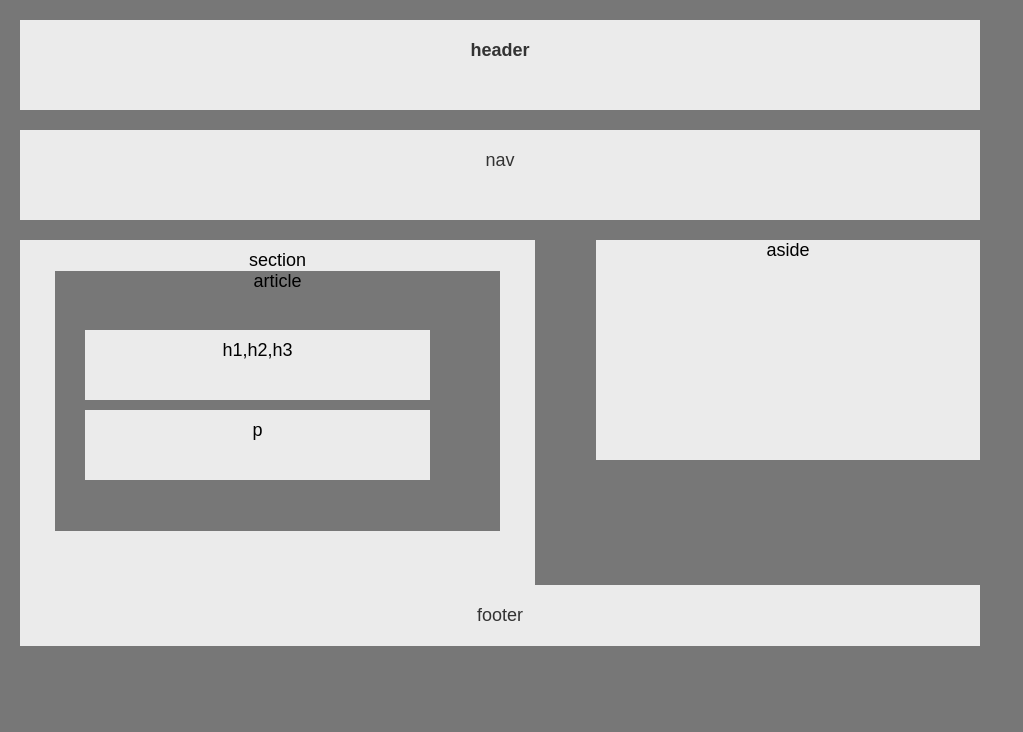
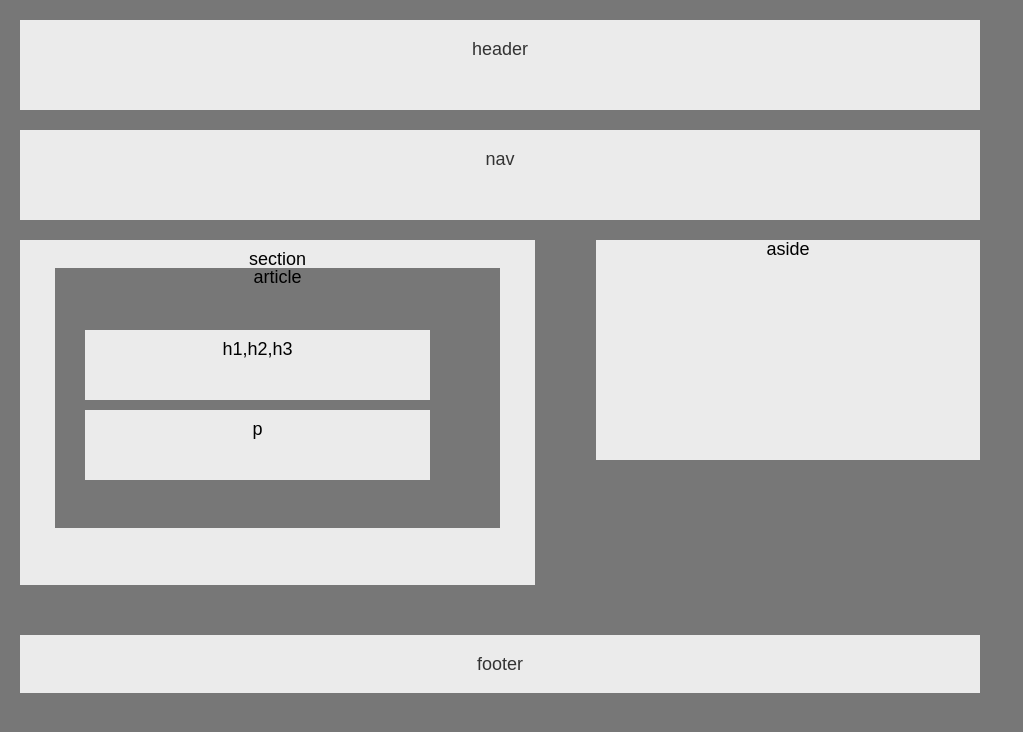
Before and after one commit to evnelson315/HW-wireframe, a PHP site: page / in a window 1280 px wide. Shown: the top 732 px of the page, without its empty margins (0-1023 px from the left). Run offline with PHP 8.4, Linux system fonts and the light colour scheme.

Commit message:
footer works

```diff
--- a/style.css
+++ b/style.css
@@ -1,3 +1,52 @@
+/* http://meyerweb.com/eric/tools/css/reset/
+   v2.0 | 20110126
+   License: none (public domain)
+*/
+
+html, body, div, span, applet, object, iframe,
+h1, h2, h3, h4, h5, h6, p, blockquote, pre,
+a, abbr, acronym, address, big, cite, code,
+del, dfn, em, img, ins, kbd, q, s, samp,
+small, strike, strong, sub, sup, tt, var,
+b, u, i, center,
+dl, dt, dd, ol, ul, li,
+fieldset, form, label, legend,
+table, caption, tbody, tfoot, thead, tr, th, td,
+article, aside, canvas, details, embed,
+figure, figcaption, footer, header, hgroup,
+menu, nav, output, ruby, section, summary,
+time, mark, audio, video {
+	margin: 0;
+	padding: 0;
+	border: 0;
+	font-size: 100%;
+	font: inherit;
+	vertical-align: baseline;
+}
+/* HTML5 display-role reset for older browsers */
+article, aside, details, figcaption, figure,
+footer, header, hgroup, menu, nav, section {
+	display: block;
+}
+body {
+	line-height: 1;
+}
+ol, ul {
+	list-style: none;
+}
+blockquote, q {
+	quotes: none;
+}
+blockquote:before, blockquote:after,
+q:before, q:after {
+	content: '';
+	content: none;
+}
+table {
+	border-collapse: collapse;
+	border-spacing: 0;
+}
+
 .container {
 	text-align: center;
 	border: 50px;
@@ -100,5 +149,6 @@ footer {
 	text-align: center;
 	clear: both;
 	font-size: 18px;
+	border-top: 50px solid #777;
 
 }
```
